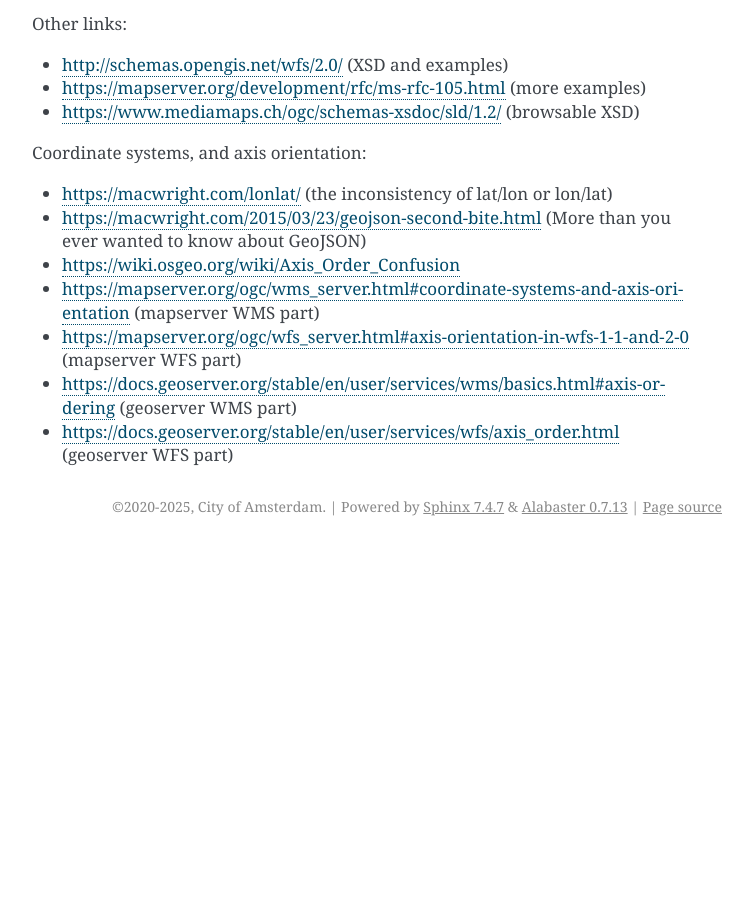
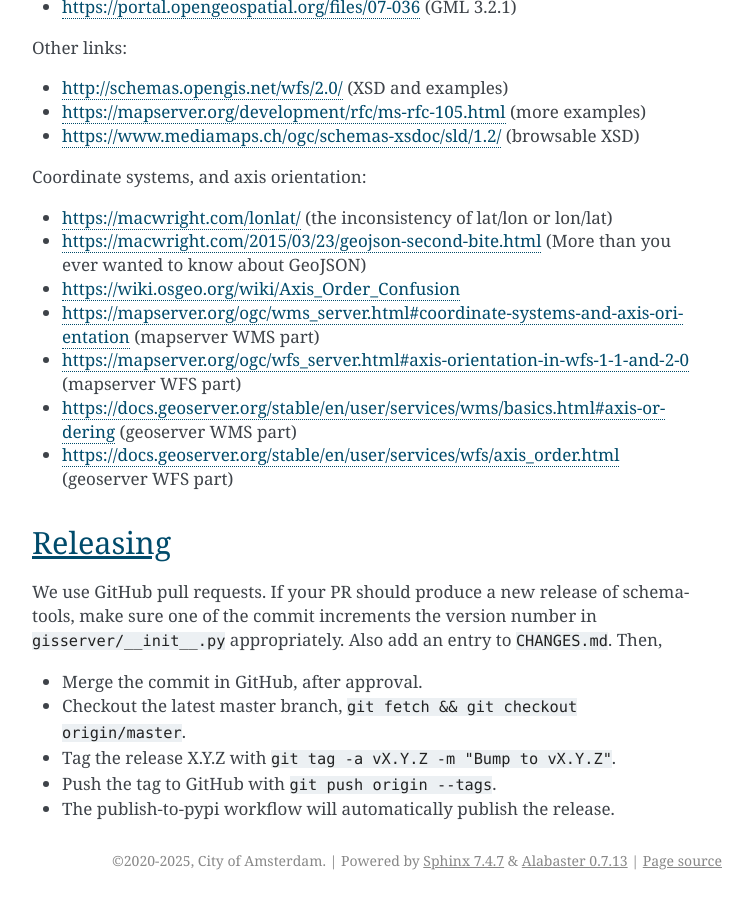
Before and after one commit to Amsterdam/django-gisserver, a Sphinx documentation site: the page built from docs/development.rst, in a window 1280 px wide and 900 px high, scrolled down 2619 px. Shown: the whole window, without its empty margins (388-1141 px from the left). Built offline with Sphinx 7.4.7, drawn with Linux system fonts in a browser that asks for light colours; before the commit the page ends 3165 px from its top, so only the background shows below that.

Commit message:
add docs

```diff
--- a/docs/development.rst
+++ b/docs/development.rst
@@ -124,3 +124,18 @@
 * https://mapserver.org/ogc/wfs_server.html#axis-orientation-in-wfs-1-1-and-2-0 (mapserver WFS part)
 * https://docs.geoserver.org/stable/en/user/services/wms/basics.html#axis-ordering (geoserver WMS part)
 * https://docs.geoserver.org/stable/en/user/services/wfs/axis_order.html (geoserver WFS part)
+
+Releasing
+---------
+
+We use GitHub pull requests. If your PR should produce a new release of
+schema-tools, make sure one of the commit increments the version number in
+``gisserver/__init__.py`` appropriately. Also add an entry to ``CHANGES.md``.
+Then,
+
+* Merge the commit in GitHub, after approval.
+* Checkout the latest master branch,
+  ``git fetch && git checkout origin/master``.
+* Tag the release X.Y.Z with ``git tag -a vX.Y.Z -m "Bump to vX.Y.Z"``.
+* Push the tag to GitHub with ``git push origin --tags``.
+* The publish-to-pypi workflow will automatically publish the release.
```
